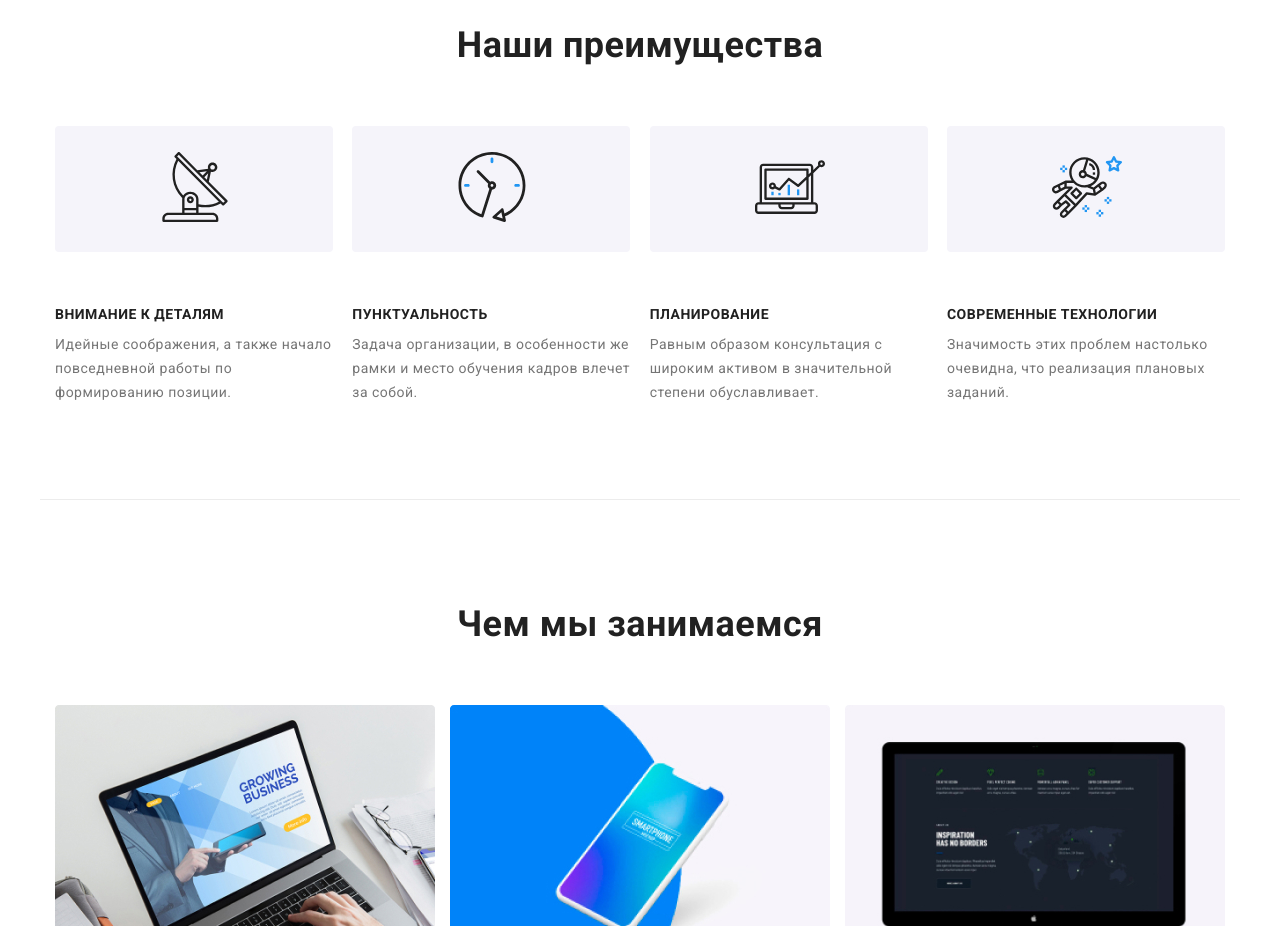
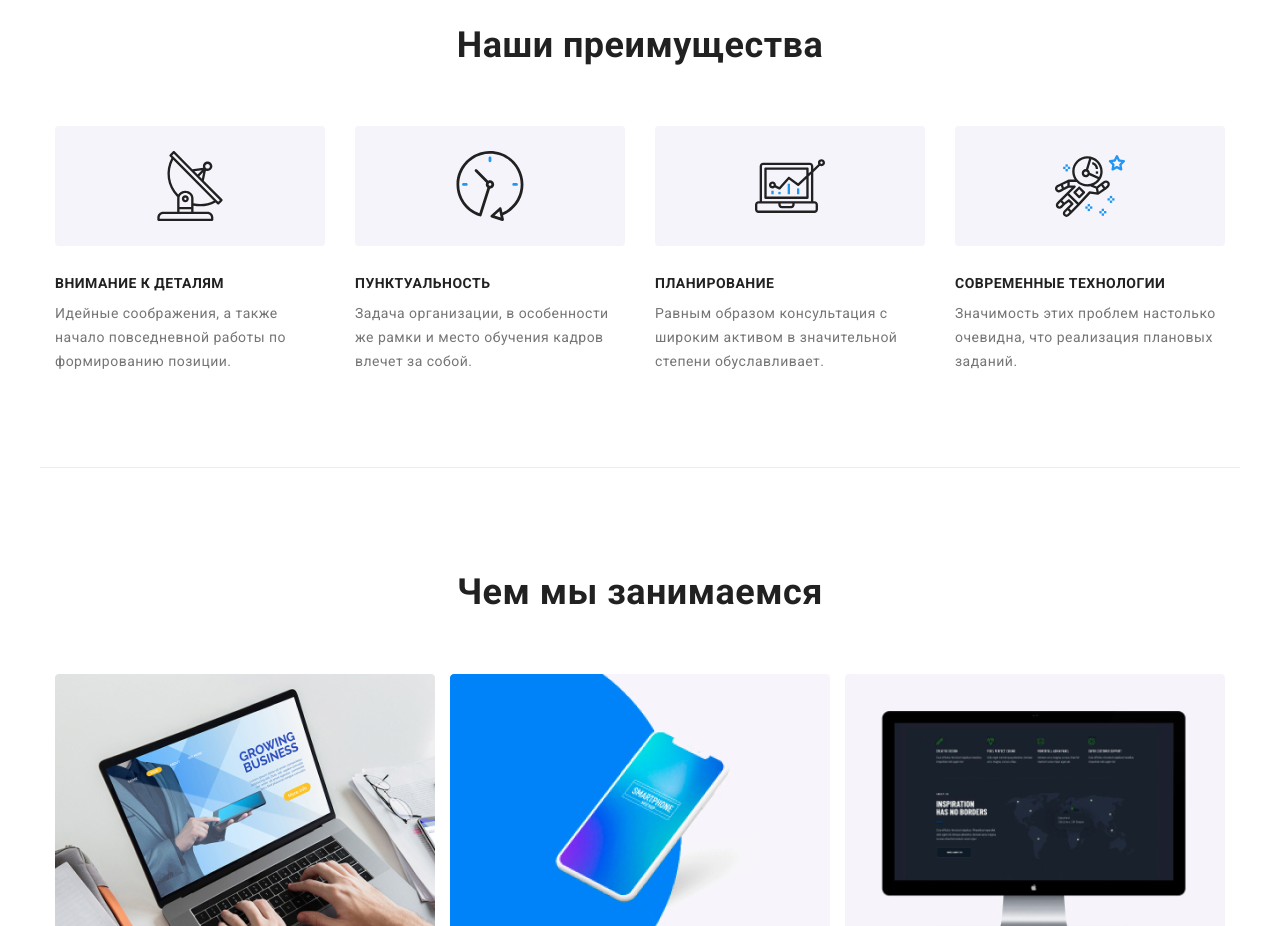
Before and after one commit to petrovskyi-Hub/goit-markup-hw-04, a plain HTML site: page index.html in a window 1280 px wide. Shown: the part 780-1706 px from the top of the page. Drawn offline with nearby package versions, Linux system fonts and the light colour scheme.

Commit message:
Добавляет bg-images в секцию преимуществ

```diff
--- a/CSS/main.css
+++ b/CSS/main.css
@@ -98,28 +98,41 @@
   display: flex;
 }
 
-.benefits li {
-  width: 278px;
+.benefits-item {
+  width: 270px;
 }
 
-.benefits > li > a {
+.benefits-item::before {
   display: block;
-  margin-left: auto;
-  margin-right: auto;
-  margin-bottom: 55px;
+  content: "";
+  height: 120px;
+  margin-bottom: 30px;
 
-  padding: 25px 104px;
-  border: 1px solid transparent;
   background-color: var(--special-section-bg-color);
+  background-repeat: no-repeat;
+  background-position: center;
+
   border-radius: 4px;
 }
 
-.benefits > li > a:hover {
-  background-color: var(--accent-color);
+.benefits-item:not(:first-child) {
+  margin-left: auto;
 }
 
-.benefits li:not(:first-child) {
-  margin-left: auto;
+.icon-antenna::before {
+  background-image: url(../images/antenna.svg);
+}
+
+.icon-clock::before {
+  background-image: url(../images/clock.svg);
+}
+
+.icon-diagram::before {
+  background-image: url(../images/diagram.svg);
+}
+
+.icon-astronauut::before {
+  background-image: url(../images/astronaut.svg);
 }
 
 /* Our possibilities */
--- a/index.html
+++ b/index.html
@@ -70,34 +70,28 @@
           <h2 class="section-title">Наши преимущества</h2>
 
           <ul class="benefits list">
-            <li>
-              <a href=""><img src="./images/antenna.svg" alt="Антена" /></a>
+            <li class="benefits-item icon-antenna">
               <h3 class="title">Внимание к деталям</h3>
               <p class="text">
                 Идейные соображения, а также начало повседневной работы по
                 формированию позиции.
               </p>
             </li>
-            <li>
-              <a href=""><img src="./images/clock.svg" alt="Часы" /></a>
+            <li class="benefits-item icon-clock">
               <h3 class="title">Пунктуальность</h3>
               <p class="text">
                 Задача организации, в особенности же рамки и место обучения
                 кадров влечет за собой.
               </p>
             </li>
-            <li>
-              <a href=""><img src="./images/diagram.svg" alt="Диаграмма" /></a>
+            <li class="benefits-item icon-diagram">
               <h3 class="title">Планирование</h3>
               <p class="text">
                 Равным образом консультация с широким активом в значительной
                 степени обуславливает.
               </p>
             </li>
-            <li>
-              <a href=""
-                ><img src="./images/astronaut.svg" alt="Астронавт"
-              /></a>
+            <li class="benefits-item icon-astronauut">
               <h3 class="title">Современные технологии</h3>
               <p class="text">
                 Значимость этих проблем настолько очевидна, что реализация
```
